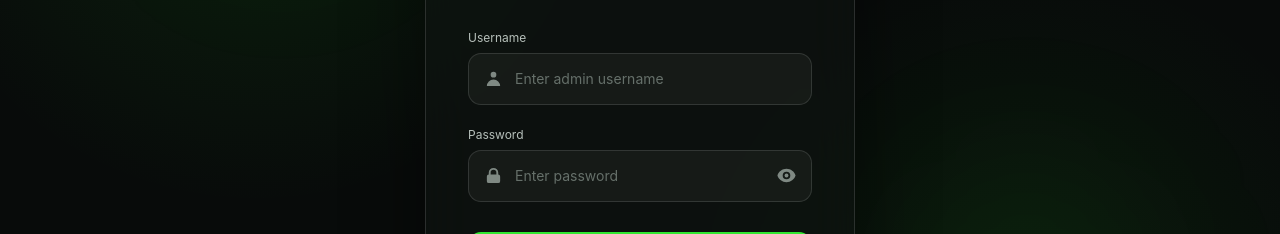
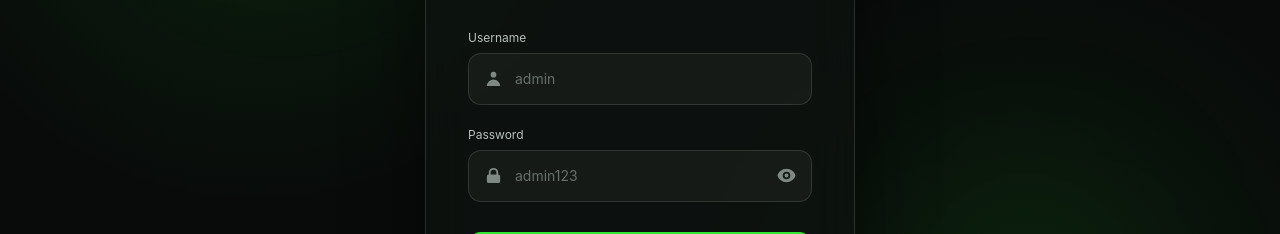
Before and after one commit to kingsman0909/LMS, a React (Vite) app: page /admin/login in a window 1280 px wide. Shown: the part 317-551 px from the top of the page. Built offline with nearby package versions, Linux system fonts and the light colour scheme.

Commit message:
change login inputs to user account placeholder

```diff
--- a/src/components/auth/ProfLogin.jsx
+++ b/src/components/auth/ProfLogin.jsx
@@ -68,9 +68,9 @@ const Prof = (props) => {
       <h2>Profesor</h2>
       <div className='l-input'>
         <label>username</label>
-        <input type='text' placeholder='username' value={username} onChange={(e)=>setUsername(e.target.value)} required/>
+        <input type='text' placeholder='cyrus' value={username} onChange={(e)=>setUsername(e.target.value)} required/>
         <label>password</label>
-        <input type='password' placeholder='password' value={password} onChange={(e)=>setPassword(e.target.value)} required/>
+        <input type='text' placeholder='cyrus123' value={password} onChange={(e)=>setPassword(e.target.value)} required/>
       </div>
       <button type='submit' disabled={loading} className={`${loading ? 'loading':''}`}>
         {
--- a/src/components/auth/StudLogin.jsx
+++ b/src/components/auth/StudLogin.jsx
@@ -69,9 +69,9 @@ const Stud = (props) => {
       <h2>Student</h2>
       <div className='l-input'>
         <label>Username</label>
-        <input type='text' placeholder='username' value={username} onChange={(e)=>setUsername(e.target.value)} required/>
+        <input type='text' placeholder='jaxpjax' value={username} onChange={(e)=>setUsername(e.target.value)} required/>
         <label>Password</label>
-        <input type='password' placeholder='password' value={password} onChange={(e)=>setPassword(e.target.value)} required />
+        <input type='text' placeholder='jaxpjax123' value={password} onChange={(e)=>setPassword(e.target.value)} required />
       </div>
       <button type='submit' className = {`${loading ? "loading": "notloading"}`} disabled={loading}>
         {loading ?
--- a/src/components/pages/AdminLogin.jsx
+++ b/src/components/pages/AdminLogin.jsx
@@ -189,7 +189,7 @@ const AdminLogin = (props) => {
 
                                 type="text"
 
-                                placeholder="Enter admin username"
+                                placeholder="admin"
 
                                 value={username}
 
@@ -227,10 +227,10 @@ const AdminLogin = (props) => {
                                 type={
                                     showPassword
                                         ? 'text'
-                                        : 'password'
+                                        : 'text'
                                 }
 
-                                placeholder="Enter password"
+                                placeholder="admin123"
 
                                 value={password}
 
```
Also changed, not shown: 2 other files (tests, documents, lock files or other folders).
